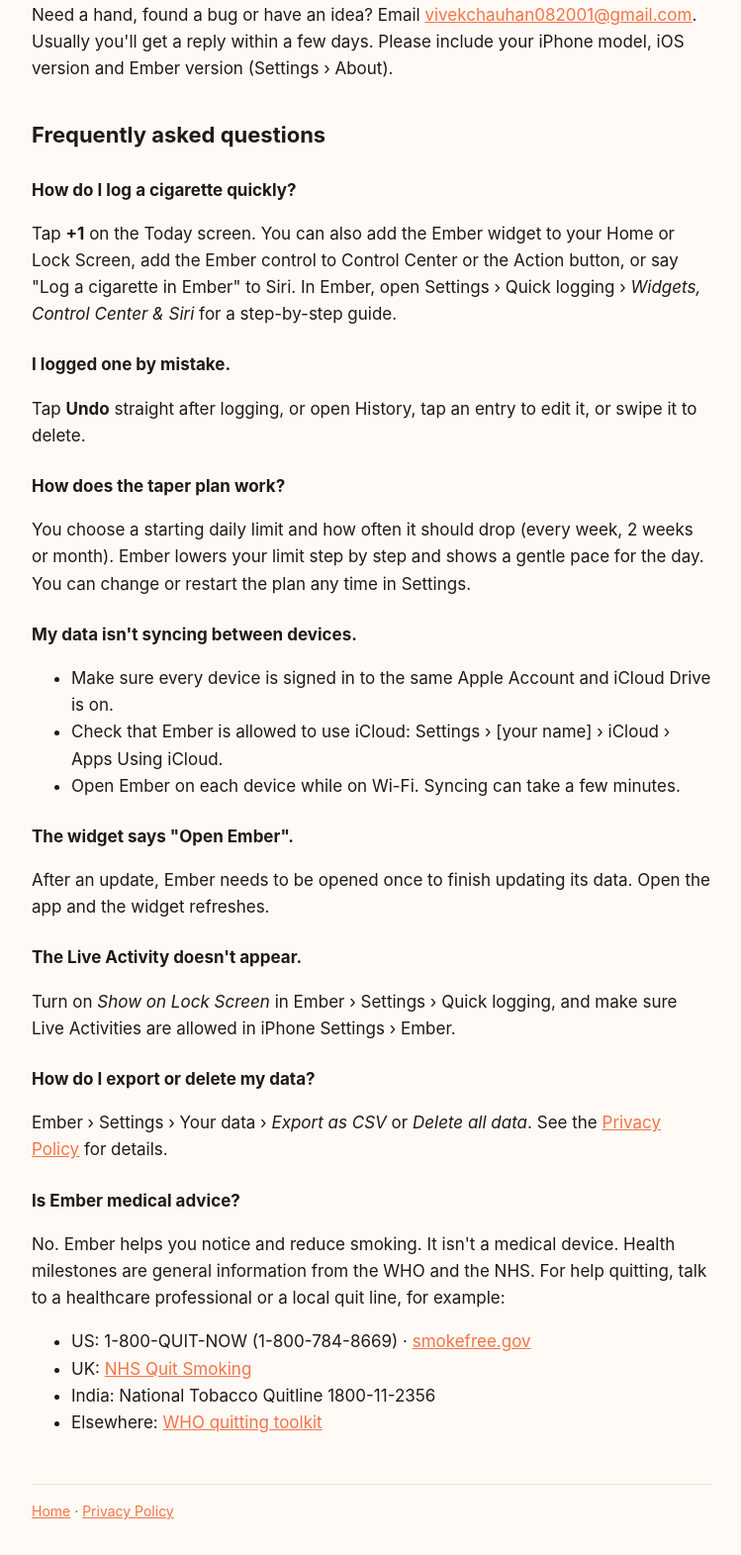
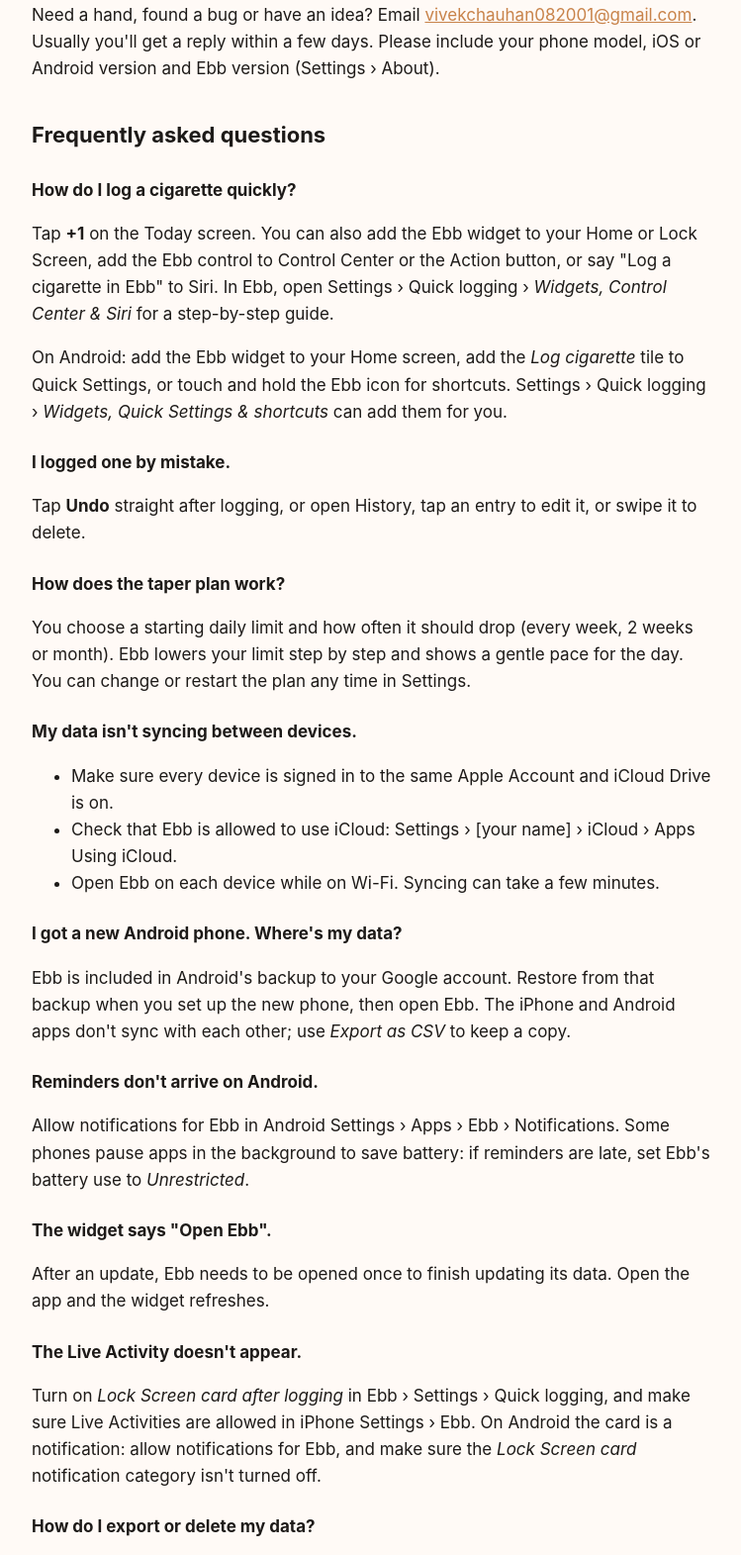
Before and after one commit to vivekrana775/ember, a plain HTML site: page support.html in a window 1280 px wide. Shown: the part 160-1731 px from the top of the page at 99% size, without its empty margins (264-1013 px from the left). Drawn offline with Linux system fonts and the light colour scheme.

Commit message:
fix: updated

```diff
--- a/style.css
+++ b/style.css
@@ -1,5 +1,5 @@
-:root { --bg:#fffaf6; --fg:#1d1a18; --muted:#6b625c; --accent:#f57345; --card:#ffffff; --line:#eee3da; }
-@media (prefers-color-scheme: dark) { :root { --bg:#141110; --fg:#f4eee9; --muted:#a89e97; --accent:#ff8c5c; --card:#1e1a18; --line:#2e2724; } }
+:root { --bg:#fffaf6; --fg:#1d1a18; --muted:#6b625c; --accent:#c8834a; --card:#ffffff; --line:#eee3da; }
+@media (prefers-color-scheme: dark) { :root { --bg:#141110; --fg:#f4eee9; --muted:#a89e97; --accent:#d0945b; --card:#1e1a18; --line:#2e2724; } }
 * { box-sizing: border-box; }
 body { margin:0; background:var(--bg); color:var(--fg); font:17px/1.6 -apple-system, BlinkMacSystemFont, "Segoe UI", Roboto, sans-serif; }
 main { max-width: 720px; margin: 0 auto; padding: 48px 16px 64px; }
--- a/support.html
+++ b/support.html
@@ -3,44 +3,51 @@
 <head>
 <meta charset="utf-8">
 <meta name="viewport" content="width=device-width, initial-scale=1">
-<title>Ember Support</title>
+<title>Ebb Support</title>
 <link rel="stylesheet" href="style.css">
 </head>
 <body>
 <main>
-  <header><a href="./">🔥 Ember</a></header>
+  <header><a href="./">🔥 Ebb</a></header>
   <h1>Help &amp; Support</h1>
-  <p>Need a hand, found a bug or have an idea? Email <a href="mailto:vivekchauhan082001@gmail.com?subject=Ember%20support">vivekchauhan082001@gmail.com</a>. Usually you'll get a reply within a few days. Please include your iPhone model, iOS version and Ember version (Settings › About).</p>
+  <p>Need a hand, found a bug or have an idea? Email <a href="mailto:vivekchauhan082001@gmail.com?subject=Ebb%20support">vivekchauhan082001@gmail.com</a>. Usually you'll get a reply within a few days. Please include your phone model, iOS or Android version and Ebb version (Settings › About).</p>
 
   <h2>Frequently asked questions</h2>
 
   <h3>How do I log a cigarette quickly?</h3>
-  <p>Tap <strong>+1</strong> on the Today screen. You can also add the Ember widget to your Home or Lock Screen, add the Ember control to Control Center or the Action button, or say "Log a cigarette in Ember" to Siri. In Ember, open Settings › Quick logging › <em>Widgets, Control Center &amp; Siri</em> for a step-by-step guide.</p>
+  <p>Tap <strong>+1</strong> on the Today screen. You can also add the Ebb widget to your Home or Lock Screen, add the Ebb control to Control Center or the Action button, or say "Log a cigarette in Ebb" to Siri. In Ebb, open Settings › Quick logging › <em>Widgets, Control Center &amp; Siri</em> for a step-by-step guide.</p>
+  <p>On Android: add the Ebb widget to your Home screen, add the <em>Log cigarette</em> tile to Quick Settings, or touch and hold the Ebb icon for shortcuts. Settings › Quick logging › <em>Widgets, Quick Settings &amp; shortcuts</em> can add them for you.</p>
 
   <h3>I logged one by mistake.</h3>
   <p>Tap <strong>Undo</strong> straight after logging, or open History, tap an entry to edit it, or swipe it to delete.</p>
 
   <h3>How does the taper plan work?</h3>
-  <p>You choose a starting daily limit and how often it should drop (every week, 2 weeks or month). Ember lowers your limit step by step and shows a gentle pace for the day. You can change or restart the plan any time in Settings.</p>
+  <p>You choose a starting daily limit and how often it should drop (every week, 2 weeks or month). Ebb lowers your limit step by step and shows a gentle pace for the day. You can change or restart the plan any time in Settings.</p>
 
   <h3>My data isn't syncing between devices.</h3>
   <ul>
     <li>Make sure every device is signed in to the same Apple Account and iCloud Drive is on.</li>
-    <li>Check that Ember is allowed to use iCloud: Settings › [your name] › iCloud › Apps Using iCloud.</li>
-    <li>Open Ember on each device while on Wi-Fi. Syncing can take a few minutes.</li>
+    <li>Check that Ebb is allowed to use iCloud: Settings › [your name] › iCloud › Apps Using iCloud.</li>
+    <li>Open Ebb on each device while on Wi-Fi. Syncing can take a few minutes.</li>
   </ul>
 
-  <h3>The widget says "Open Ember".</h3>
-  <p>After an update, Ember needs to be opened once to finish updating its data. Open the app and the widget refreshes.</p>
+  <h3>I got a new Android phone. Where's my data?</h3>
+  <p>Ebb is included in Android's backup to your Google account. Restore from that backup when you set up the new phone, then open Ebb. The iPhone and Android apps don't sync with each other; use <em>Export as CSV</em> to keep a copy.</p>
+
+  <h3>Reminders don't arrive on Android.</h3>
+  <p>Allow notifications for Ebb in Android Settings › Apps › Ebb › Notifications. Some phones pause apps in the background to save battery: if reminders are late, set Ebb's battery use to <em>Unrestricted</em>.</p>
+
+  <h3>The widget says "Open Ebb".</h3>
+  <p>After an update, Ebb needs to be opened once to finish updating its data. Open the app and the widget refreshes.</p>
 
   <h3>The Live Activity doesn't appear.</h3>
-  <p>Turn on <em>Show on Lock Screen</em> in Ember › Settings › Quick logging, and make sure Live Activities are allowed in iPhone Settings › Ember.</p>
+  <p>Turn on <em>Lock Screen card after logging</em> in Ebb › Settings › Quick logging, and make sure Live Activities are allowed in iPhone Settings › Ebb. On Android the card is a notification: allow notifications for Ebb, and make sure the <em>Lock Screen card</em> notification category isn't turned off.</p>
 
   <h3>How do I export or delete my data?</h3>
-  <p>Ember › Settings › Your data › <em>Export as CSV</em> or <em>Delete all data</em>. See the <a href="privacy.html">Privacy Policy</a> for details.</p>
+  <p>Ebb › Settings › Your data › <em>Export as CSV</em> or <em>Delete all data</em>. See the <a href="privacy.html">Privacy Policy</a> for details.</p>
 
-  <h3>Is Ember medical advice?</h3>
-  <p>No. Ember helps you notice and reduce smoking. It isn't a medical device. Health milestones are general information from the WHO and the NHS. For help quitting, talk to a healthcare professional or a local quit line, for example:</p>
+  <h3>Is Ebb medical advice?</h3>
+  <p>No. Ebb helps you notice and reduce smoking. It isn't a medical device. Health milestones are general information from the WHO and the NHS. For help quitting, talk to a healthcare professional or a local quit line, for example:</p>
   <ul>
     <li>US: 1-800-QUIT-NOW (1-800-784-8669) · <a href="https://smokefree.gov">smokefree.gov</a></li>
     <li>UK: <a href="https://www.nhs.uk/better-health/quit-smoking/">NHS Quit Smoking</a></li>
```
Also changed, not shown: index.html (+5 -5 lines), privacy.html (+19 -16 lines).
